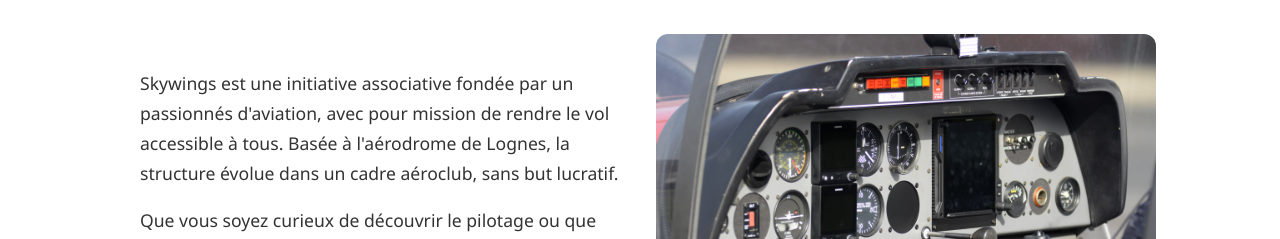
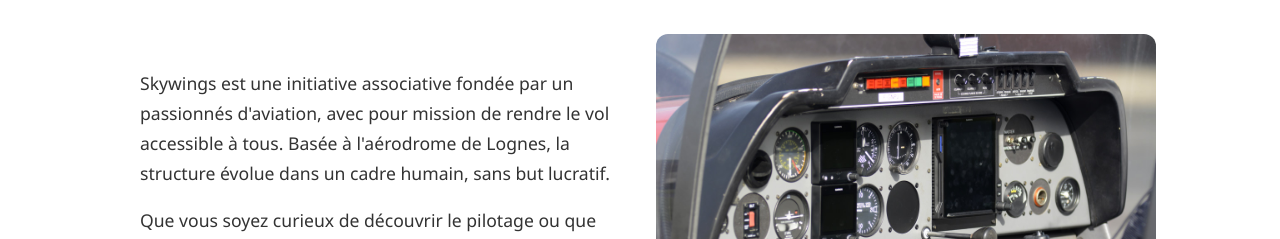
Before and after one commit to FRDS28/Skywings-Site, a Next.js app: page /a-propos in a window 1280 px wide. Shown: the part 297-536 px from the top of the page. Built offline with nearby package versions, Linux system fonts and the light colour scheme.

Commit message:
Update a-propos.js

```diff
--- a/pages/a-propos.js
+++ b/pages/a-propos.js
@@ -20,7 +20,7 @@ export default function APropos() {
           <div className={styles.text}>
             <p>
               Skywings est une initiative associative fondée par un passionnés d'aviation, avec pour mission de rendre le vol accessible à tous.
-              Basée à l'aérodrome de Lognes, la structure évolue dans un cadre aéroclub, sans but lucratif.
+              Basée à l'aérodrome de Lognes, la structure évolue dans un cadre humain, sans but lucratif.
             </p>
             <p>
               Que vous soyez curieux de découvrir le pilotage ou que vous ayez déjà une licence, Skywings vous accompagne dans un esprit de partage,
```
